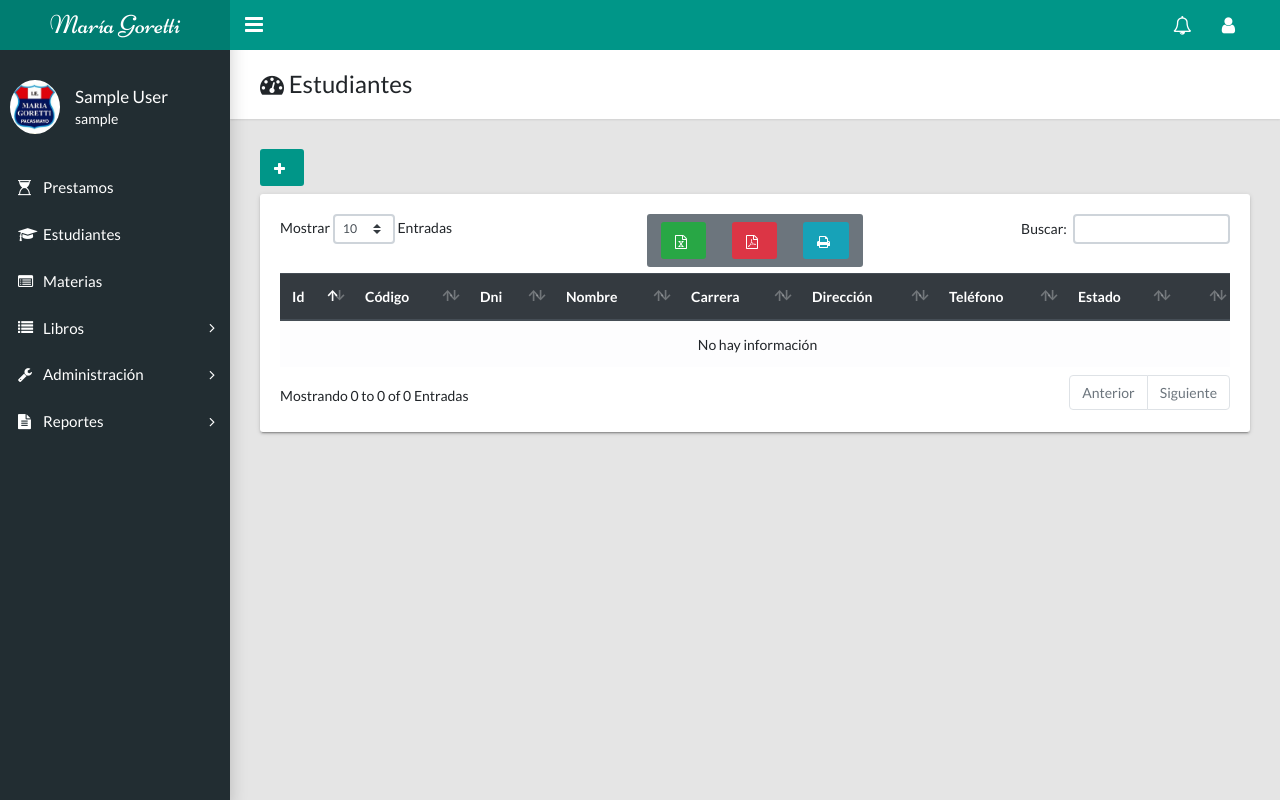
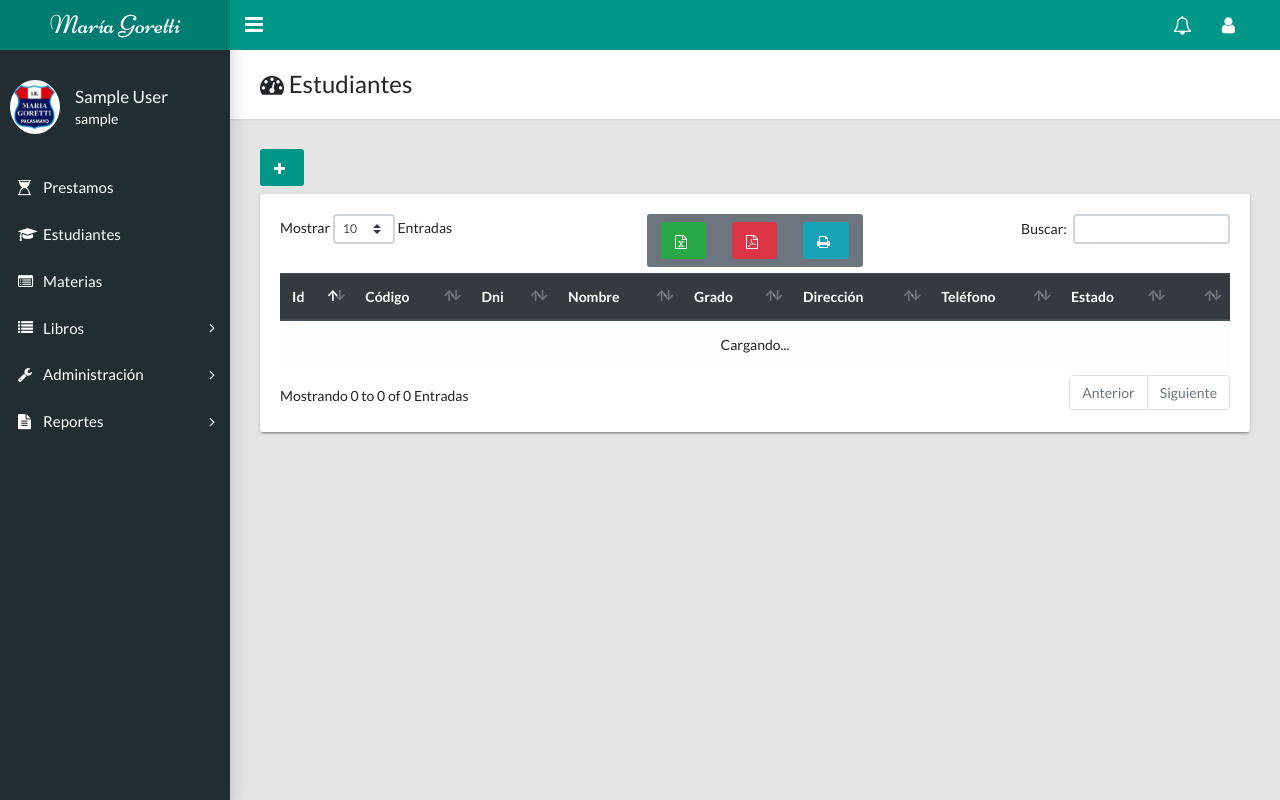
Before and after one commit to Justi99/biblioteca-cmg, a PHP site: page /biblioteca-cmg/index.php?url=Estudiantes in a window 1280 px wide. Run offline with PHP 8.4, Linux system fonts and the light colour scheme; the visitor is signed in with stand-in values (Sample User, id 1); data that the repository does not hold is empty; some libraries are stand-ins or nearby versions.

Commit message:
Cambiar carrera por grado

```diff
--- a/Assets/js/funciones.js
+++ b/Assets/js/funciones.js
@@ -87,7 +87,7 @@ document.addEventListener("DOMContentLoaded", function(){
             {'data': 'codigo'},
             {'data': 'dni'},
             {'data': 'nombre'},
-            {'data':'carrera'},
+            {'data':'Grado'},
             {'data': 'direccion'},
             {'data': 'telefono'},
             {'data': 'estado'},
@@ -511,11 +511,11 @@ function registrarEstudiante(e) {
     const codigo = document.getElementById("codigo");
     const dni = document.getElementById("dni");
     const nombre = document.getElementById("nombre");
-    const carrera = document.getElementById("carrera");
+    const Grado = document.getElementById("Grado");
     const telefono = document.getElementById("telefono");
     const direccion = document.getElementById("direccion");
     if (codigo.value == "" || dni.value == "" || nombre.value == ""
-    || telefono.value == "" || direccion.value == "" || carrera.value == "") {
+    || telefono.value == "" || direccion.value == "" || Grado.value == "") {
         alertas('Todo los campos son requeridos', 'warning');
     } else {
         const url = base_url + "Estudiantes/registrar";
@@ -549,7 +549,7 @@ function btnEditarEst(id) {
             document.getElementById("codigo").value = res.codigo;
             document.getElementById("dni").value = res.dni;
             document.getElementById("nombre").value = res.nombre;
-            document.getElementById("carrera").value = res.carrera;
+            document.getElementById("Grado").value = res.Grado;
             document.getElementById("telefono").value = res.telefono;
             document.getElementById("direccion").value = res.direccion;
             $("#nuevoEstudiante").modal("show");
--- a/Controllers/Estudiantes.php
+++ b/Controllers/Estudiantes.php
@@ -44,15 +44,15 @@ class Estudiantes extends Controller
         $codigo = strClean($_POST['codigo']);
         $dni = strClean($_POST['dni']);
         $nombre = strClean($_POST['nombre']);
-        $carrera = strClean($_POST['carrera']);
+        $Grado = strClean($_POST['Grado']);
         $direccion = strClean($_POST['direccion']);
         $telefono = strClean($_POST['telefono']);
         $id = strClean($_POST['id']);
-        if (empty($codigo) || empty($dni) || empty($nombre) || empty($carrera)) {
+        if (empty($codigo) || empty($dni) || empty($nombre) || empty($Grado)) {
             $msg = array('msg' => 'Todo los campos son requeridos', 'icono' => 'warning');
         } else {
             if ($id == "") {
-                    $data = $this->model->insertarEstudiante($codigo, $dni, $nombre, $carrera, $direccion, $telefono);
+                    $data = $this->model->insertarEstudiante($codigo, $dni, $nombre, $Grado, $direccion, $telefono);
                     if ($data == "ok") {
                         $msg = array('msg' => 'Estudiante registrado', 'icono' => 'success');
                     } else if ($data == "existe") {
@@ -61,7 +61,7 @@ class Estudiantes extends Controller
                         $msg = array('msg' => 'Error al registrar', 'icono' => 'error');
                     }
             } else {
-                $data = $this->model->actualizarEstudiante($codigo, $dni, $nombre, $carrera, $direccion, $telefono, $id);
+                $data = $this->model->actualizarEstudiante($codigo, $dni, $nombre, $Grado, $direccion, $telefono, $id);
                 if ($data == "modificado") {
                     $msg = array('msg' => 'Estudiante modificado', 'icono' => 'success');
                 } else {
--- a/Controllers/Prestamos.php
+++ b/Controllers/Prestamos.php
@@ -175,10 +175,10 @@ class Prestamos extends Controller
         $pdf->Cell(72, 5, "Estudiante", 1, 1, 'C', 1);
         $pdf->SetTextColor(0, 0, 0);
         $pdf->Cell(35, 5, 'Nombre.', 1, 0, 'L');
-        $pdf->Cell(37, 5, 'Carrera.', 1, 1, 'L');
+        $pdf->Cell(37, 5, 'Grado.', 1, 1, 'L');
         $pdf->SetFont('Arial', '', 8);
         $pdf->Cell(35, 5, $prestamo['nombre'], 1, 0, 'L');
-        $pdf->Cell(37, 5, $prestamo['carrera'], 1, 1, 'L');
+        $pdf->Cell(37, 5, $prestamo['Grado'], 1, 1, 'L');
         $pdf->Ln();
         $pdf->SetFont('Arial', 'B', 10);
         $pdf->Cell(72, 5, 'Fecha Prestamo', 0, 1, 'C');
--- a/Models/EstudiantesModel.php
+++ b/Models/EstudiantesModel.php
@@ -10,13 +10,13 @@ class EstudiantesModel extends Query{
         $res = $this->selectAll($sql);
         return $res;
     }
-    public function insertarEstudiante($codigo, $dni, $nombre, $carrera, $direccion, $telefono)
+    public function insertarEstudiante($codigo, $dni, $nombre, $Grado, $direccion, $telefono)
     {
         $verificar = "SELECT * FROM estudiante WHERE codigo = '$codigo'";
         $existe = $this->select($verificar);
         if (empty($existe)) {
-            $query = "INSERT INTO estudiante(codigo,dni,nombre,carrera,direccion,telefono) VALUES (?,?,?,?,?,?)";
-            $datos = array($codigo, $dni, $nombre, $carrera, $direccion, $telefono);
+            $query = "INSERT INTO estudiante(codigo,dni,nombre,Grado,direccion,telefono) VALUES (?,?,?,?,?,?)";
+            $datos = array($codigo, $dni, $nombre, $Grado, $direccion, $telefono);
             $data = $this->save($query, $datos);
             if ($data == 1) {
                 $res = "ok";
@@ -34,10 +34,10 @@ class EstudiantesModel extends Query{
         $res = $this->select($sql);
         return $res;
     }
-    public function actualizarEstudiante($codigo, $dni, $nombre, $carrera, $direccion, $telefono, $id)
+    public function actualizarEstudiante($codigo, $dni, $nombre, $Grado, $direccion, $telefono, $id)
     {
-        $query = "UPDATE estudiante SET codigo = ?, dni = ?, nombre = ?, carrera = ?, direccion = ?, telefono = ?  WHERE id = ?";
-        $datos = array($codigo, $dni, $nombre, $carrera, $direccion, $telefono, $id);
+        $query = "UPDATE estudiante SET codigo = ?, dni = ?, nombre = ?, Grado = ?, direccion = ?, telefono = ?  WHERE id = ?";
+        $datos = array($codigo, $dni, $nombre, $Grado, $direccion, $telefono, $id);
         $data = $this->save($query, $datos);
         if ($data == 1) {
             $res = "modificado";
--- a/Models/PrestamosModel.php
+++ b/Models/PrestamosModel.php
@@ -86,7 +86,7 @@ class PrestamosModel extends Query
     }
     public function getPrestamoLibro($id_prestamo)
     {
-        $sql = "SELECT e.id, e.codigo, e.nombre, e.carrera, l.id, l.titulo, p.id, p.id_estudiante, p.id_libro, p.fecha_prestamo, p.fecha_devolucion, p.cantidad, p.observacion, p.estado FROM estudiante e INNER JOIN libro l INNER JOIN prestamo p ON p.id_estudiante = e.id WHERE p.id_libro = l.id AND p.id = $id_prestamo";
+        $sql = "SELECT e.id, e.codigo, e.nombre, e.Grado, l.id, l.titulo, p.id, p.id_estudiante, p.id_libro, p.fecha_prestamo, p.fecha_devolucion, p.cantidad, p.observacion, p.estado FROM estudiante e INNER JOIN libro l INNER JOIN prestamo p ON p.id_estudiante = e.id WHERE p.id_libro = l.id AND p.id = $id_prestamo";
         $res = $this->select($sql);
         return $res;
     }
--- a/Views/Estudiantes/index.php
+++ b/Views/Estudiantes/index.php
@@ -17,7 +17,7 @@
                                 <th>Código</th>
                                 <th>Dni</th>
                                 <th>Nombre</th>
-                                <th>Carrera</th>
+                                <th>Grado</th>
                                 <th>Dirección</th>
                                 <th>Teléfono</th>
                                 <th>Estado</th>
@@ -65,8 +65,8 @@
                         </div>
                         <div class="col-md-12">
                             <div class="form-group">
-                                <label for="carrera">Carrera</label>
-                                <input id="carrera" class="form-control" type="text" name="carrera" required placeholder="Carrera">
+                                <label for="Grado">Grado</label>
+                                <input id="Grado" class="form-control" type="text" name="Grado" required placeholder="Grado">
                             </div>
                         </div>
                         <div class="col-md-12">
```
